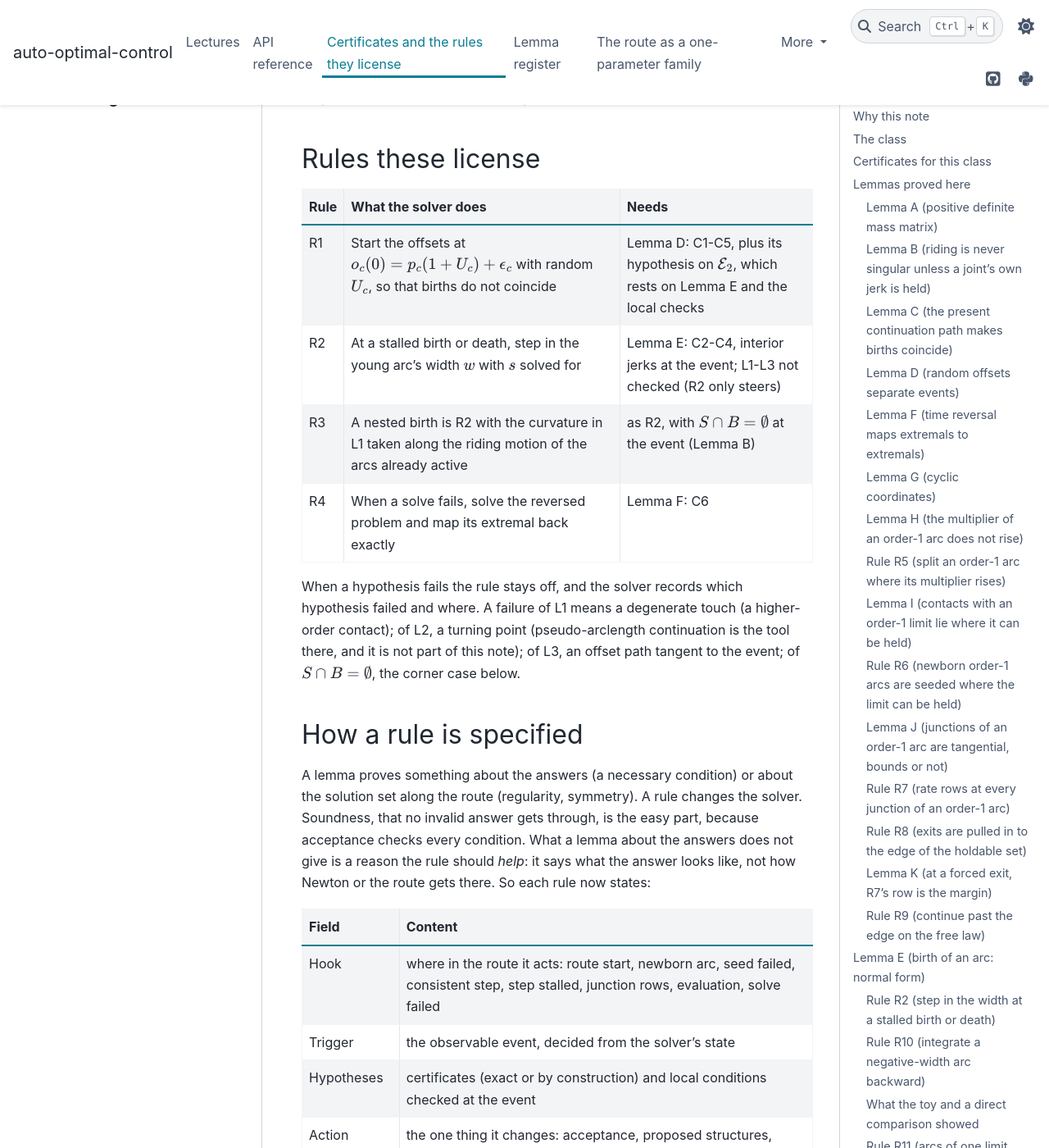
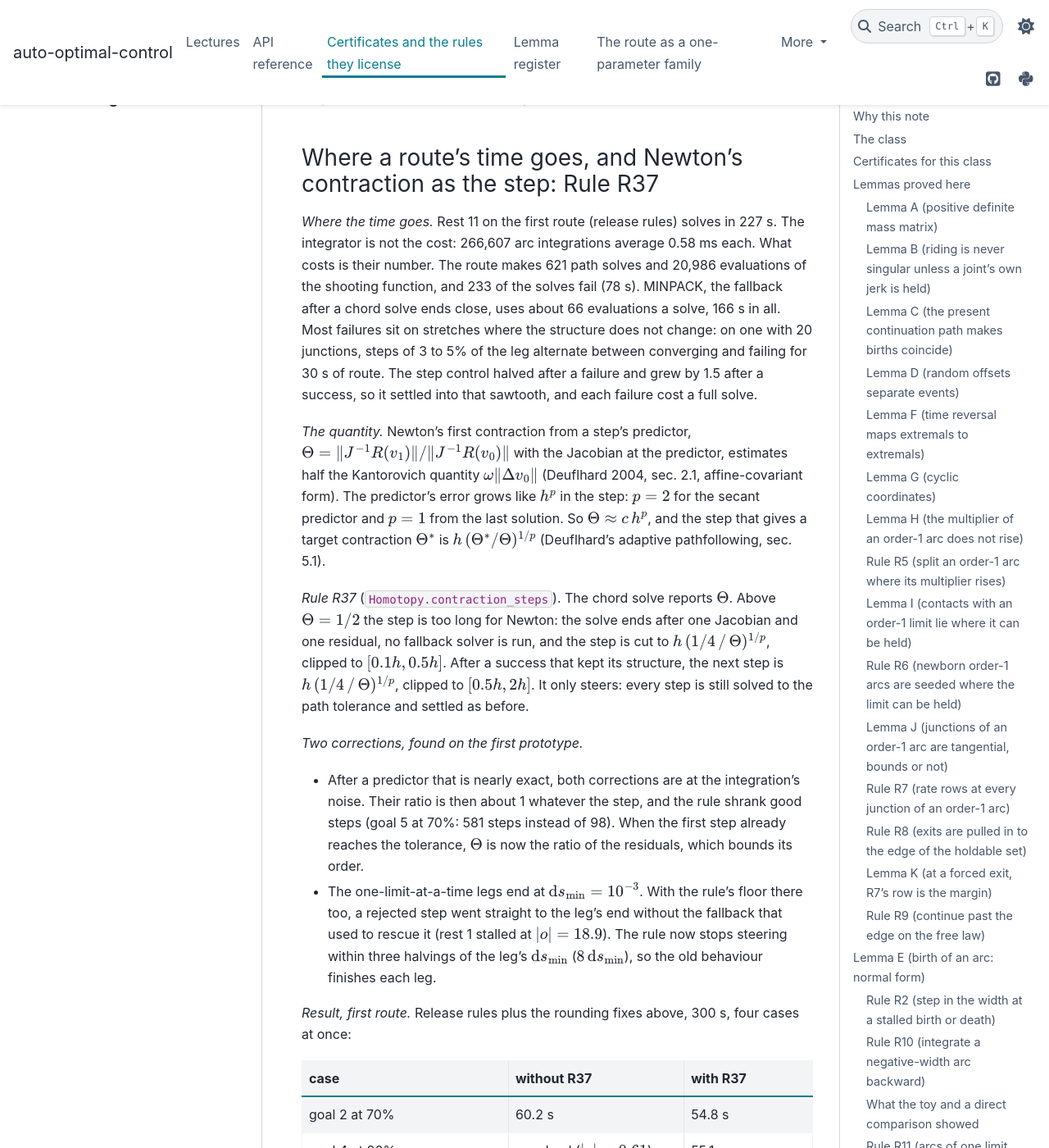
Before and after one commit to idm23/auto-optimal-control, a Sphinx documentation site: the page built from docs/notes/structure_certificates.md, in a window 1280 px wide and 1400 px high, scrolled down 49861 px. Shown: the whole window at 82% size. Built offline with Sphinx 7.4.7 and the PyData theme 0.15.4, drawn with Linux system fonts in a browser that asks for light colours; some of the changed text lies outside the part shown.

Commit message:
Notes: where a route's time goes, and R37
Co-Authored-By: Claude Opus 5.5 <noreply@anthropic.com>

```diff
--- a/docs/notes/structure_certificates.md
+++ b/docs/notes/structure_certificates.md
@@ -1910,6 +1910,62 @@ where it stalled at 17 s or 19 s before (by sampling, then by the zero width). T
 twelve structural stalls of the census page, on the first route with 120 s, are where
 they were: none of them was held by these.
 
+### Where a route's time goes, and Newton's contraction as the step: Rule R37
+
+*Where the time goes.* Rest 11 on the first route (release rules) solves in 227 s. The
+integrator is not the cost: 266,607 arc integrations average 0.58 ms each. What costs is
+their number. The route makes 621 path solves and 20,986 evaluations of the shooting
+function, and 233 of the solves fail (78 s). MINPACK, the fallback after a chord solve
+ends close, uses about 66 evaluations a solve, 166 s in all. Most failures sit on stretches
+where the structure does not change: on one with 20 junctions, steps of 3 to 5% of the leg
+alternate between converging and failing for 30 s of route. The step control halved after a
+failure and grew by 1.5 after a success, so it settled into that sawtooth, and each
+failure cost a full solve.
+
+*The quantity.* Newton's first contraction from a step's predictor,
+$\Theta = \|J^{-1} R(v_1)\| / \|J^{-1} R(v_0)\|$ with the Jacobian at the predictor,
+estimates half the Kantorovich quantity $\omega \|\Delta v_0\|$ (Deuflhard 2004, sec. 2.1,
+affine-covariant form). The predictor's error grows like $h^p$ in the step: $p = 2$ for
+the secant predictor and $p = 1$ from the last solution. So $\Theta \approx c\,h^p$, and the
+step that gives a target contraction $\Theta^*$ is $h\,(\Theta^*/\Theta)^{1/p}$ (Deuflhard's
+adaptive pathfollowing, sec. 5.1).
+
+*Rule R37* (`Homotopy.contraction_steps`). The chord solve reports $\Theta$. Above
+$\Theta = 1/2$ the step is too long for Newton: the solve ends after one Jacobian and one
+residual, no fallback solver is run, and the step is cut to $h\,(1/4\,/\,\Theta)^{1/p}$,
+clipped to $[0.1h, 0.5h]$. After a success that kept its structure, the next step is
+$h\,(1/4\,/\,\Theta)^{1/p}$, clipped to $[0.5h, 2h]$. It only steers: every step is
+still solved to the path tolerance and settled as before.
+
+*Two corrections, found on the first prototype.*
+- After a predictor that is nearly exact, both corrections are at the integration's noise.
+  Their ratio is then about 1 whatever the step, and the rule shrank good steps (goal 5
+  at 70%: 581 steps instead of 98). When the first step already reaches the tolerance,
+  $\Theta$ is now the ratio of the residuals, which bounds its order.
+- The one-limit-at-a-time legs end at $\mathrm{d}s_{\min} = 10^{-3}$. With the rule's floor
+  there too, a rejected step went straight to the leg's end without the fallback that
+  used to rescue it (rest 1 stalled at $|o| = 18.9$). The rule now stops steering within
+  three halvings of the leg's $\mathrm{d}s_{\min}$ ($8\,\mathrm{d}s_{\min}$), so the old
+  behaviour finishes each leg.
+
+*Result, first route.* Release rules plus the rounding fixes above, 300 s, four cases
+at once:
+
+| case | without R37 | with R37 |
+|---|---|---|
+| goal 2 at 70% | 60.2 s | 54.8 s |
+| goal 4 at 80% | unsolved ($\lvert o\rvert = 0.61$) | 55.1 s |
+| goal 5 at 70% | unsolved (0.05) | 141.4 s |
+| rest 3 | unsolved (8.1) | 147.5 s |
+| goal 7 at 70% | 287.6 s | unsolved (2.18) |
+| goal 9 at 80% | 251.1 s | unsolved (0.73) |
+| rest 1, rest 2, rest 8, rest 11 | unsolved | unsolved |
+
+Steps that do not converge fall from 1,472 to 273 over the ten cases. Where a case is decided, R37 wins
+four and loses two. Single runs move cases on and off by chance (rest 11 solved in 77 s
+with R37 and 193 s without it on the code before the rounding fixes), so the census page
+decides.
+
 ## Rules these license
 
 | Rule | What the solver does | Needs |
```
